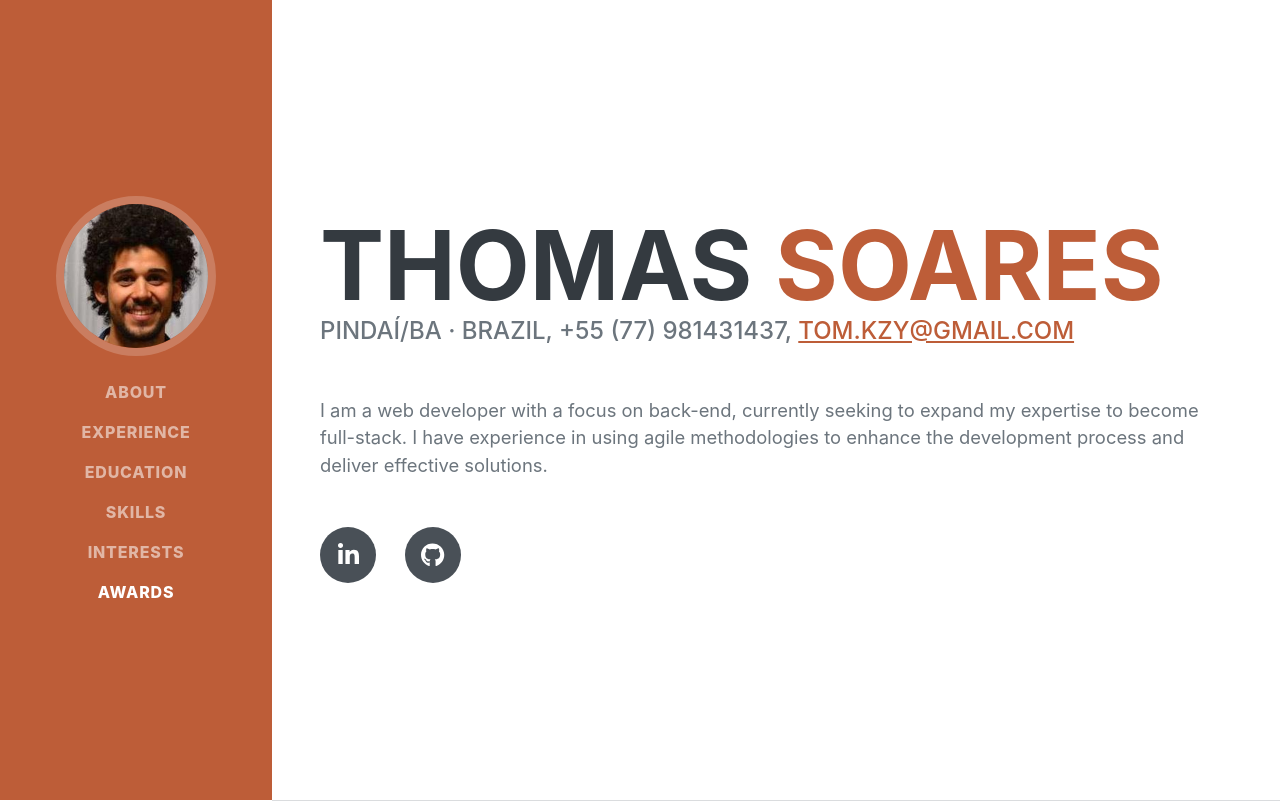
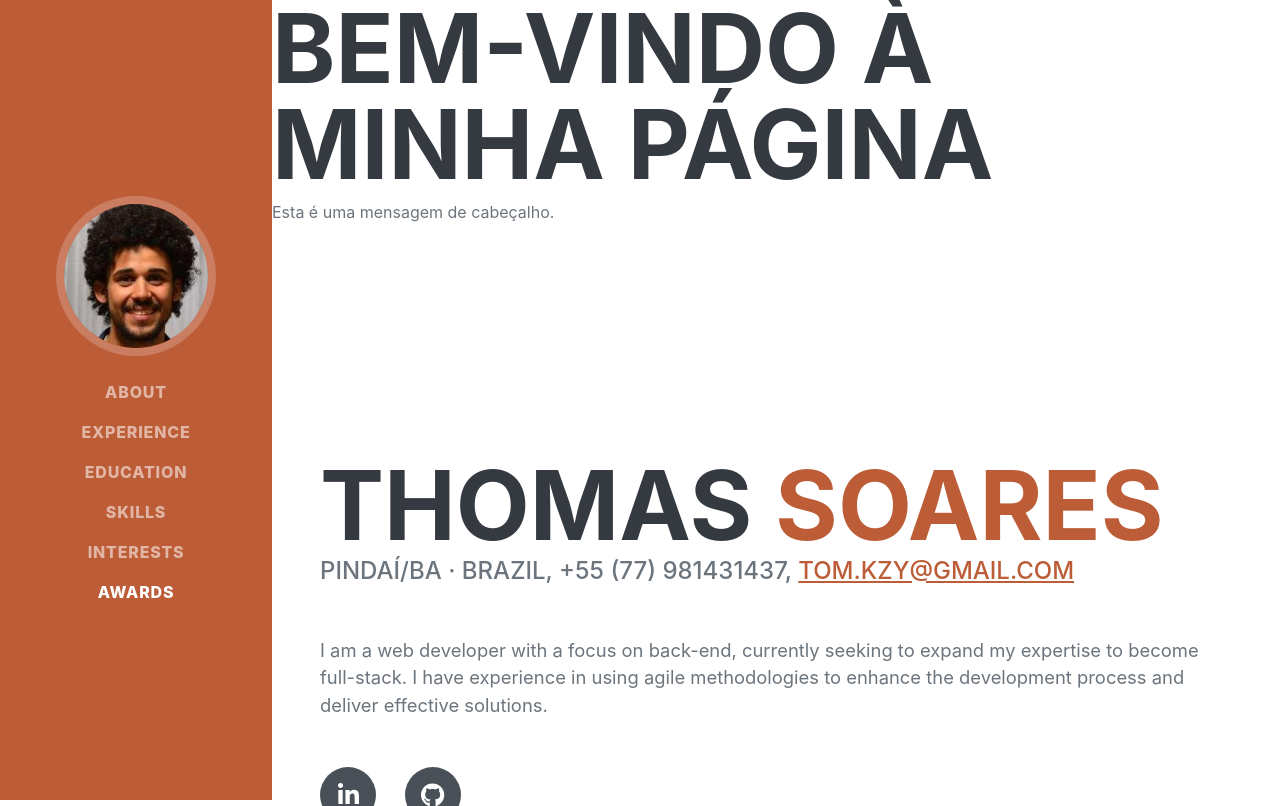
Before and after one commit to ths2/mycv, a Django app: page / in a window 1280 px wide. Shown: the top 806 px of the page. Run offline with Django 3.2, Linux system fonts and the light colour scheme; some libraries are stand-ins or nearby versions; some web fonts are replaced.

Commit message:
Criação de mensagem de topo

```diff
--- a/mycv/portfolio/templates/index.html
+++ b/mycv/portfolio/templates/index.html
@@ -17,6 +17,11 @@
         <link href="{% static 'portfolio/css/styles.css' %}" rel="stylesheet" />
     </head>
     <body id="page-top">
+
+        <header>
+            <h1>Bem-vindo à Minha Página</h1>
+            <p>Esta é uma mensagem de cabeçalho.</p>
+        </header>
         <!-- Navigation-->
         <nav class="navbar navbar-expand-lg navbar-dark bg-primary fixed-top" id="sideNav">
             <a class="navbar-brand js-scroll-trigger" href="#page-top">
```
